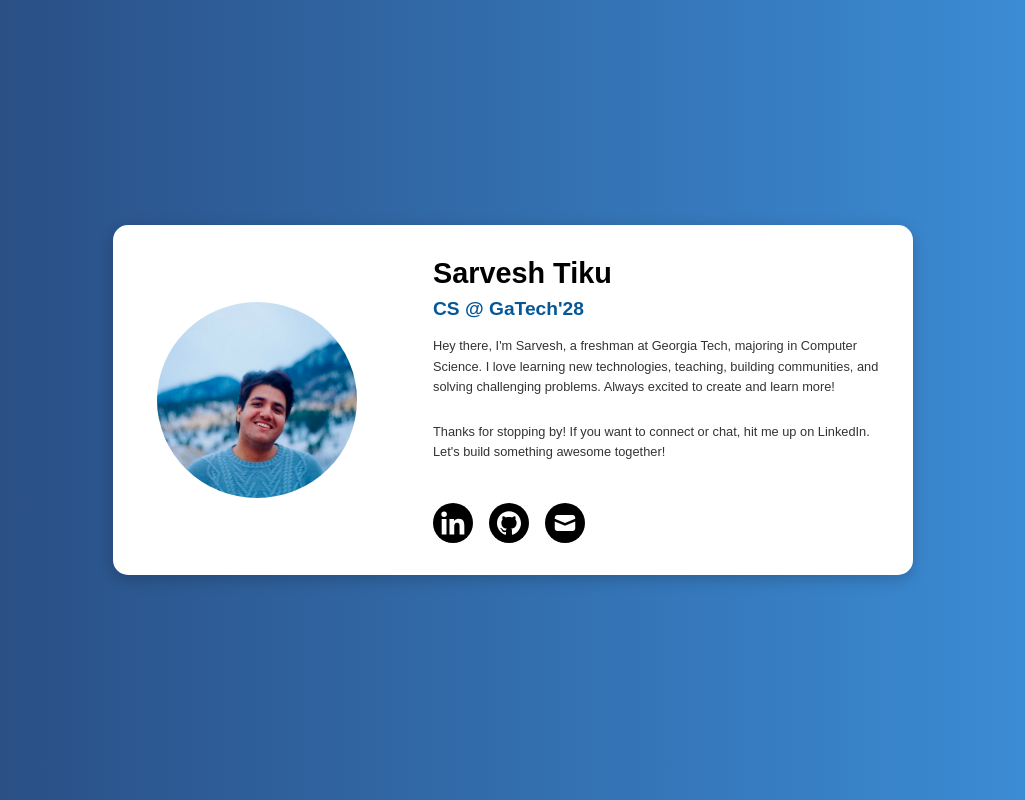
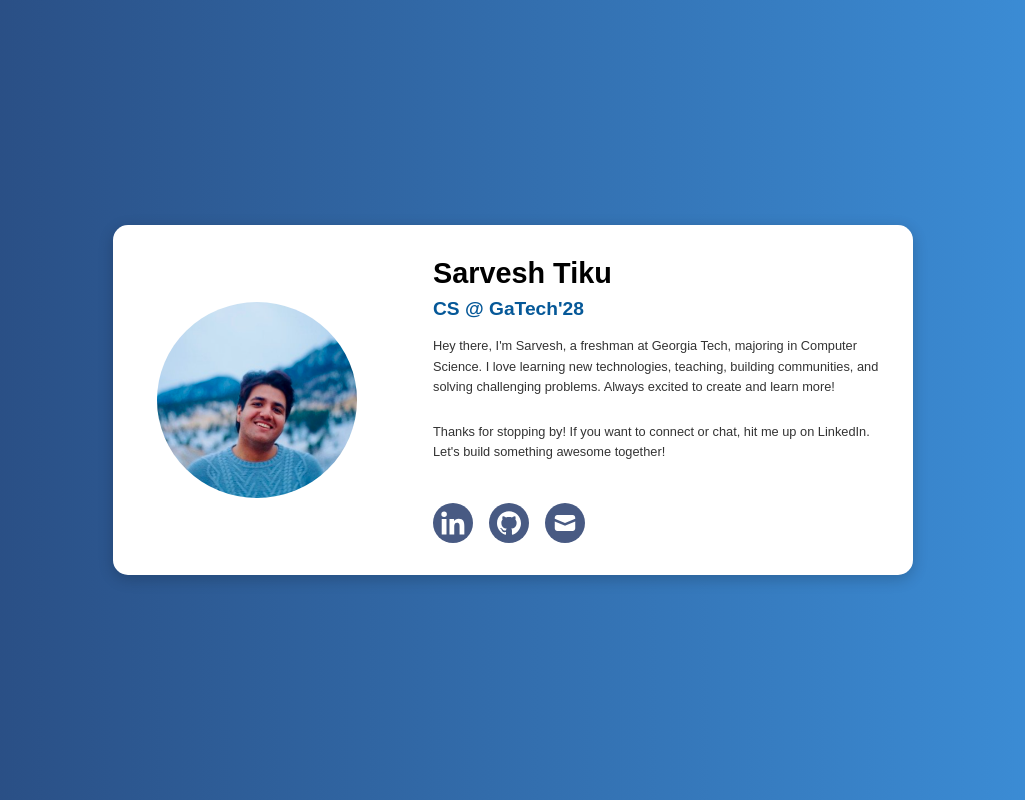
Before and after one commit to sarveshtiku/sarveshtiku.github.io-card, a plain HTML site: page index.html in a window 1280 px wide. Shown: the whole page, without its empty margins (127-1152 px from the left). Drawn offline with Linux system fonts and the light colour scheme.

Commit message:
color-change

```diff
--- a/style.css
+++ b/style.css
@@ -87,7 +87,7 @@ body {
     display: flex;
     align-items: center;
     justify-content: center;
-    background-color: #000000;
+    background-color: #485a83;
     width: 40px;
     height: 40px;
     border-radius: 50%;
```
